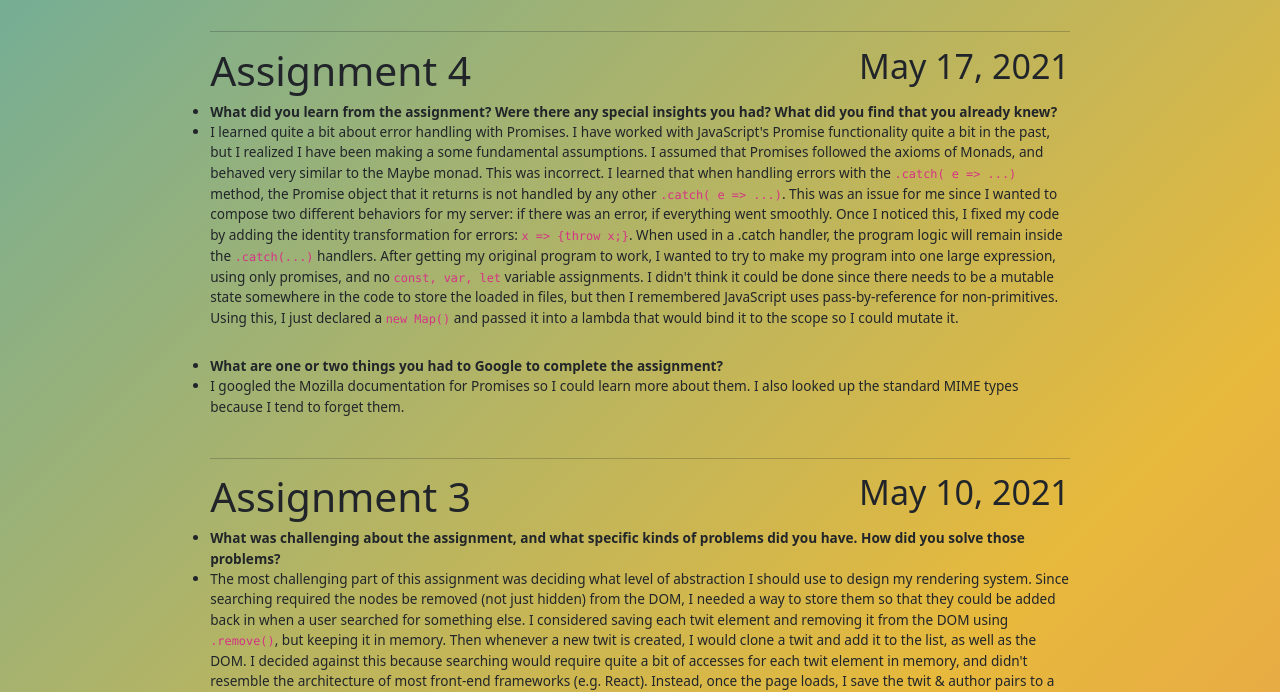
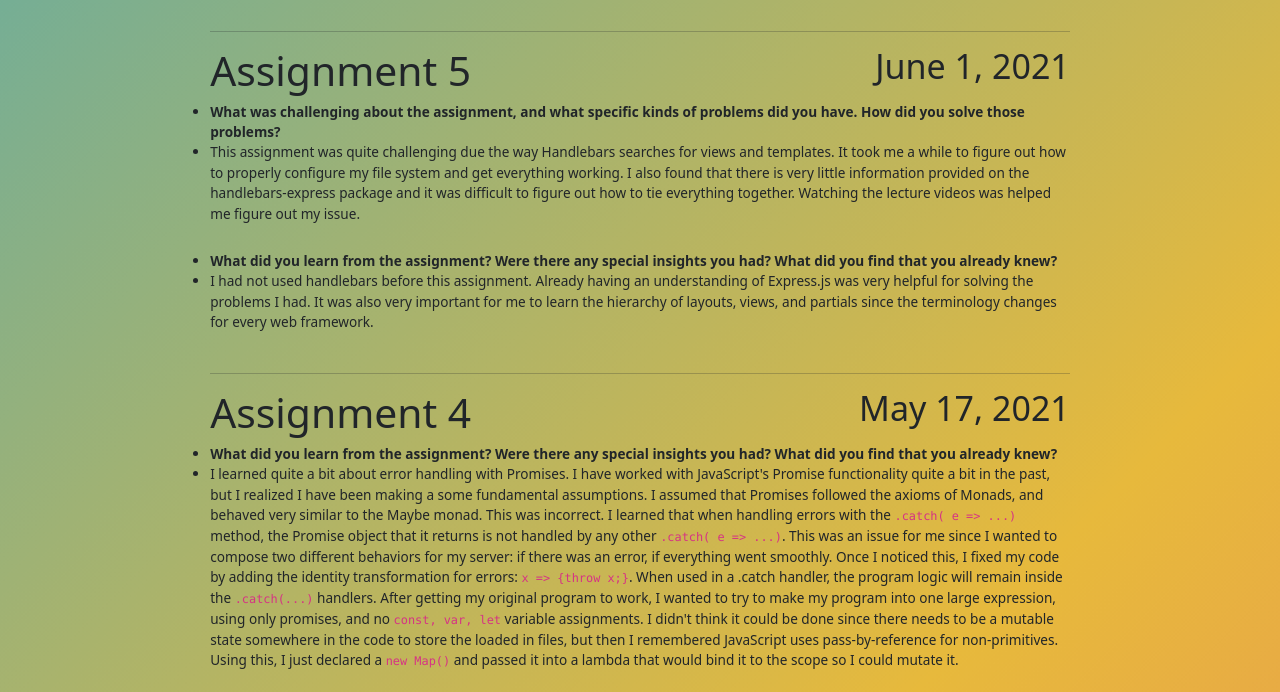
Before and after one commit to Iainmon/CS-290, a plain HTML site: page blog.html in a window 1280 px wide. Shown: the part 117-809 px from the top of the page. Drawn offline with nearby package versions, Linux system fonts and the light colour scheme.

Commit message:
Done with assignment 5

```diff
--- a/blog.html
+++ b/blog.html
@@ -24,6 +24,22 @@
             </a>
         </div>
         <br>
+
+<hr><div class="row">
+<div class="d-flex justify-content-between "><h5 class="display-5">Assignment 5</h5><h6 class="display-6">June 1, 2021</h6></div>
+<ul><li><b>What was challenging about the assignment, and what specific kinds of problems did you have. How did you solve those problems?</b></li>
+<li><p>This assignment was quite challenging due the way Handlebars searches for views and templates. It took me a while to figure out how to properly configure my file system and get everything working.
+I also found that there is very little information provided on the handlebars-express package and it was difficult to figure out how to tie everything together.
+Watching the lecture videos was helped me figure out my issue.
+</p></li>
+</ul>
+<ul><li><b>What did you learn from the assignment? Were there any special insights you had? What did you find that you already knew?</b></li>
+<li><p>I had not used handlebars before this assignment. Already having an understanding of Express.js was very helpful for solving the problems I had.
+It was also very important for me to learn the hierarchy of layouts, views, and partials since the terminology changes for every web framework.
+</p></li>
+</ul>
+
+</div>
 
 <hr><div class="row">
 <div class="d-flex justify-content-between "><h5 class="display-5">Assignment 4</h5><h6 class="display-6">May 17, 2021</h6></div>
```
Also changed, not shown: 1 other file.
